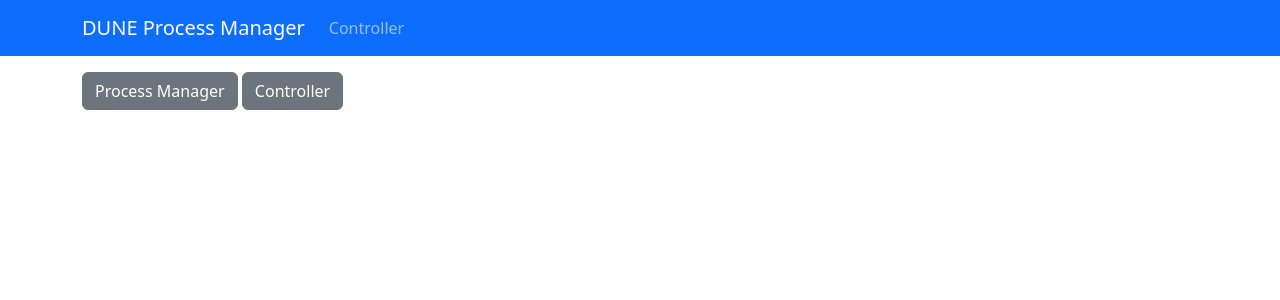
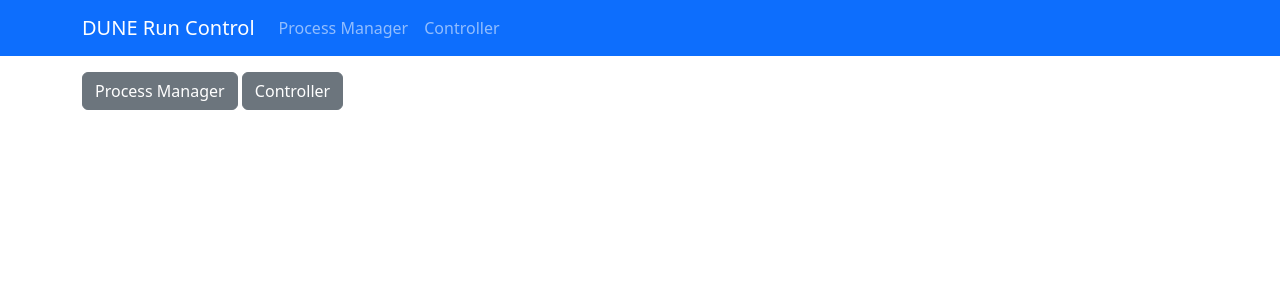
Before and after one commit to ImperialCollegeLondon/dune_processes, a Django app: page / in a window 1280 px wide. Shown: the top 300 px of the page. Run offline with Django 5.2, Linux system fonts and the light colour scheme; the visitor is signed in with stand-in values (Sample User, id 1); some libraries are stand-ins or nearby versions.

Commit message:
Add process manager to navbar and require authentication to see it

```diff
--- a/main/templates/main/navbar.html
+++ b/main/templates/main/navbar.html
@@ -1,6 +1,7 @@
+<!--Navbar-->
 <nav class="navbar navbar-expand-lg navbar-dark bg-primary">
   <div class="container">
-    <a class="navbar-brand" href="{% url 'main:index' %}">DUNE Process Manager</a>
+    <a class="navbar-brand" href="{% url 'main:index' %}">DUNE Run Control</a>
     <button class="navbar-toggler"
             type="button"
             data-bs-toggle="collapse"
@@ -12,9 +13,14 @@
     </button>
     <div class="collapse navbar-collapse" id="navbarLinks">
       <ul class="navbar-nav me-auto">
-        <li class="nav-item">
-          <a class="nav-link" href="{% url 'controller:index' %}">Controller</a>
-        </li>
+        {% if user.is_authenticated %}
+          <li class="nav-item">
+            <a class="nav-link" href="{% url 'process_manager:index' %}">Process Manager</a>
+          </li>
+          <li class="nav-item">
+            <a class="nav-link" href="{% url 'controller:index' %}">Controller</a>
+          </li>
+        {% endif %}
       </ul>
     </div>
   </div>
```
